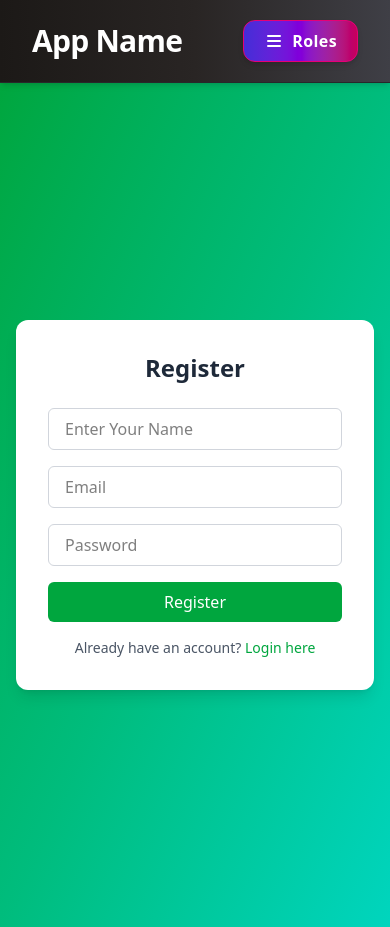
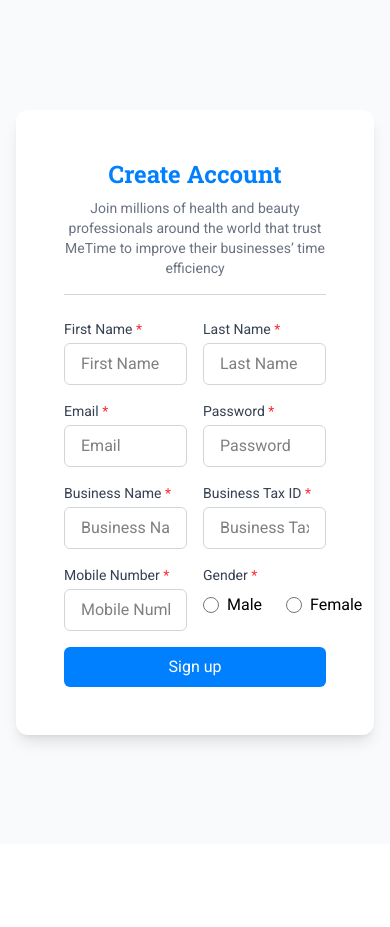
Before and after one commit to DukesSonii/authentication-next-js, a Next.js app: page /account/register in a window 390 px wide. After the commit the page ends 844 px from the top, so only its background shows below. Built offline with nearby package versions, Linux system fonts and the light colour scheme.

Commit message:
css variables added, user login and register page UI

```diff
--- a/src/app/globals.css
+++ b/src/app/globals.css
@@ -1,14 +1,14 @@
-
-/* src/styles/globals.css */
-
 @tailwind base;
 @tailwind components;
 @tailwind utilities;
 @import "tailwindcss";
 
-/* :root {
+ :root {
   --background: #ffffff;
   --foreground: #171717;
+  --button-bg: #0080FF;
+  --button-hover-bg: #0275e9;
+  --button-text: #ffffff;
 }
 
 @theme inline {
@@ -24,9 +24,12 @@
     --foreground: #ededed;
   }
 }
+/* src/app/globals.css */
 
 body {
-  background: var(--background);
-  color: var(--foreground);
-  font-family: Arial, Helvetica, sans-serif;
-} */
+  font-family: 'Roboto', sans-serif;
+}
+
+.roboto-slab {
+  font-family: 'Roboto Slab', serif;
+}
--- a/src/pages/_app.js
+++ b/src/pages/_app.js
@@ -2,10 +2,17 @@
 
 import '../app/globals.css';
 import { SessionProvider } from 'next-auth/react';
+import Head from 'next/head';
 
 export default function App({ Component, pageProps }) {
   return (
     <SessionProvider session={pageProps.session}>
+      <Head>
+         <link
+          href="https://fonts.googleapis.com/css2?family=Roboto:wght@400;500;700&family=Roboto+Slab:wght@400;500;700&display=swap"
+          rel="stylesheet"
+        />
+      </Head>
       <Component {...pageProps} />
     </SessionProvider>
   );
--- a/src/pages/account/login.js
+++ b/src/pages/account/login.js
@@ -5,10 +5,10 @@
 import { FcGoogle } from "react-icons/fc";
 import { signIn } from 'next-auth/react';
 import { FaFacebook } from "react-icons/fa6";
-import { FaGithub } from "react-icons/fa";
 import { useSession } from 'next-auth/react';
 import Navbar from '../navbar';
 import { ROUTES } from '@/lib/route';
+import { FaApple, FaEnvelope, FaLock, FaEye, FaEyeSlash } from "react-icons/fa";
 
 export default function Login() {
   const [email, setEmail] = useState('');
@@ -16,6 +16,7 @@
   const [password, setPassword] = useState('');
   const [error, setError] = useState('');
   const [loading, setLoading] = useState(false);
+  const [showPassword, setShowPassword] = useState(false);
   const router = useRouter();
 
   useEffect(() => {
@@ -23,7 +24,6 @@
       router.replace('/user-dashboard');
     }
   }, [status]);
-
 
   const handleLogin = async () => {
     setError('');
@@ -63,45 +63,72 @@
 
   return (
     <>
-      <Navbar />
-      <div className="min-h-screen flex items-center justify-center bg-gradient-to-br from-purple-700 via-indigo-600 to-blue-500 px-4">
-        <div className="bg-white shadow-lg rounded-xl p-8 w-full max-w-md animate-fadeIn">
-          <h2 className="text-2xl font-bold mb-6 text-center text-gray-800">Login</h2>
+      <div className="min-h-screen flex items-center justify-center px-4 bg-gray-50">
+        <div className="bg-white shadow-lg w-full max-w-5xl p-4 flex animate-fadeIn">
+          {/* Left Section: Login Form */}
+          <div className="w-full md:w-1/2 p-8 flex flex-col items-center">
+            <h2 className="roboto-slab text-2xl font-bold mb-2 text-[var(--button-bg)] text-center">Login</h2>
+            <p className="text-sm text-gray-500 mb-4 text-center">
+              Join millions of health and beauty professionals around the world that trust MeTime to improve their businesses’ time efficiency
+            </p>
+            <div className="w-full border-t border-gray-300 mb-6"></div>
 
+            <div className="w-full mb-4 relative">
+              <label className="text-sm text-gray-700 mb-1 block">
+                Email <span className="text-red-500">*</span>
+              </label>
+              <div className="relative">
+                <FaEnvelope className="absolute left-3 top-1/2 transform -translate-y-1/2 text-gray-400" size={16} />
                 <input
                   placeholder="Email"
                   type="email"
                   onChange={(e) => setEmail(e.target.value)}
-            className="w-full mb-4 px-4 py-2 border border-gray-300 rounded-md focus:outline-none focus:ring-2 focus:ring-indigo-400"
+                  className="w-full pl-10 pr-4 py-2 border border-gray-300 rounded-md focus:outline-none focus:ring-2 focus:ring-blue-400"
                 />
+              </div>
+            </div>
+
+            <div className="w-full mb-4 relative">
+              <label className="text-sm text-gray-700 mb-1 block">
+                Password <span className="text-red-500">*</span>
+              </label>
+              <div className="relative">
+                <FaLock className="absolute left-3 top-1/2 transform -translate-y-1/2 text-gray-400" size={16} />
                 <input
                   placeholder="Password"
-            type="password"
+                  type={showPassword ? "text" : "password"}
                   onChange={(e) => setPassword(e.target.value)}
-            className="w-full mb-4 px-4 py-2 border border-gray-300 rounded-md focus:outline-none focus:ring-2 focus:ring-indigo-400"
+                  className="w-full pl-10 pr-12 py-2 border border-gray-300 rounded-md focus:outline-none focus:ring-2 focus:ring-blue-400"
                 />
+                <button
+                  onClick={() => setShowPassword(!showPassword)}
+                  className="absolute right-3 top-1/2 transform -translate-y-1/2 text-gray-400 hover:text-gray-600"
+                >
+                  {showPassword ? <FaEyeSlash size={16} /> : <FaEye size={16} />}
+                </button>
+              </div>
+            </div>
 
-          {error && <p className="text-red-500 text-sm mb-4">{error}</p>}
+            {error && <p className="text-red-500 text-sm mb-4 text-center">{error}</p>}
 
             <button
               onClick={handleLogin}
               disabled={loading}
-            className={`w-full bg-indigo-600 text-white py-2 rounded-md transition duration-200 ${
-              loading ? 'opacity-50 cursor-not-allowed' : 'hover:bg-indigo-700 cursor-pointer'
+              className={`w-full bg-[var(--button-bg)] text-[var(--button-text)] py-2 rounded-md transition duration-200 ${
+                loading ? 'opacity-50 cursor-not-allowed' : 'hover:bg-[var(--button-hover-bg)] cursor-pointer'
               }`}
             >
               {loading ? 'Logging in...' : 'Login'}
             </button>
 
-          {/* Divider */}
-          <div className="flex items-center my-6">
+            {/* Divider with Text */}
+            <div className="flex items-center my-6 w-full">
               <div className="flex-grow h-px bg-gray-300"></div>
-            <span className="mx-4 text-gray-500 text-sm font-medium">or continue with</span>
+              <span className="mx-4  text-sm font-medium">Other Login</span>
               <div className="flex-grow h-px bg-gray-300"></div>
             </div>
 
-          {/* Social Buttons */}
-          <div className="flex items-center justify-between gap-4">
+            <div className="flex items-center justify-around gap-4 w-full">
               <button
                 onClick={() =>
                   signIn('google', {
@@ -109,10 +136,21 @@
                     callbackUrl: '/user-dashboard',
                   })
                 }
-              className="w-full text-sm flex items-center justify-center bg-white border border-gray-300 text-gray-800 py-2 rounded-md transition duration-200 hover:shadow-md cursor-pointer"
+                className="w-12 h-12 flex items-center justify-center rounded-full bg-white border border-gray-300 shadow-md hover:shadow-lg transition duration-200"
               >
-              <span className="mr-2">Google</span>
-              <FcGoogle size={17} />
+                <FcGoogle size={24} />
+              </button>
+
+              <button
+                onClick={() =>
+                  signIn('apple', {
+                    prompt: 'select_account',
+                    callbackUrl: '/user-dashboard',
+                  })
+                }
+                className="w-12 h-12 flex items-center justify-center rounded-full bg-white border border-gray-300 shadow-md hover:shadow-lg transition duration-200"
+              >
+                <FaApple size={22} />
               </button>
 
               <button
@@ -122,35 +160,28 @@
                     callbackUrl: '/user-dashboard',
                   })
                 }
-              className="w-full flex text-sm items-center justify-center bg-[#1877F2] text-white py-2 rounded-md transition duration-200 hover:bg-[#055dcd] shadow-md cursor-pointer"
+                className="w-12 h-12 flex items-center justify-center rounded-full bg-white border border-gray-300 shadow-md hover:shadow-lg transition duration-200"
               >
-              <span className="mr-2">Facebook</span>
-              <FaFacebook size={17} />
+                <FaFacebook size={22} color="#1877F2" />
               </button>
             </div>
 
+          </div>
+
+          {/* Right Section: Image and Text */}
+          <div className="hidden md:flex md:w-1/2 rounded-r-xl p-8 flex-col justify-end items-center bg-cover bg-center" style={{ backgroundImage: "url('/images/user-login-bg.svg')" }}>
+            <div className="text-white text-center mb-4">
+              <h3 className="text-xl font-bold mb-2">Automate Appointments.</h3>
+              <h3 className="text-xl font-bold">Earn More.</h3>
+              <p className="text-sm mt-2">Manage Your Staff.</p>
+            </div>
             <button
-            onClick={() =>
-              signIn('github', {
-                prompt: 'select_account',
-                callbackUrl: '/user-dashboard',
-              })
-            }
-            className="flex text-sm items-center justify-center bg-[#252424] text-white px-4 py-2 rounded-md transition duration-200 hover:bg-[black] shadow-md cursor-pointer mt-4 w-full"
+              onClick={() => router.push(ROUTES.USER_REGISTER)}
+              className="w-full bg-[var(--button-bg)] text-[var(--button-text)] py-2 rounded-md transition duration-200 hover:bg-[var(--button-hover-bg)] cursor-pointer"
             >
-            <span className="mr-2">GitHub</span>
-            <FaGithub size={17} />
+              Sign up
             </button>
-
-          <p className="mt-4 text-center text-sm text-gray-600">
-            Don't have an account? &nbsp;
-            <span
-              onClick={() => router.push(ROUTES.USER_REGISTER)}
-              className="text-indigo-600 font-medium hover:underline cursor-pointer"
-            >
-              Register here
-            </span>
-          </p>
+          </div>
         </div>
       </div>
     </>
--- a/src/pages/account/register.js
+++ b/src/pages/account/register.js
@@ -3,6 +3,7 @@
 import { useState } from 'react';
 import { useRouter } from 'next/navigation';
 import Navbar from '../navbar';
+import { ROUTES } from '@/lib/route';
 
 export default function Register() {
   const [email, setEmail] = useState('');
@@ -10,7 +11,8 @@
   const [error, setError] = useState('');
   const [success, setSuccess] = useState('');
   const [loading, setLoading] = useState(false);
-  const[name,setName] = useState('');
+  const [name, setName] = useState('');
+  const [gender, setGender] = useState('');
   const router = useRouter();
 
   const handleRegister = async () => {
@@ -42,7 +44,6 @@
       const data = await res.json();
 
       if (res.ok) {
-        // Token already set in HTTP-only cookie (no need to store manually)
         router.replace('/user-dashboard');
       } else {
         setError(data.error || 'Registration failed.');
@@ -54,49 +55,159 @@
     }
   };
 
-
   return (
     <>
-      <Navbar />
-      <div className="min-h-screen flex items-center justify-center bg-gradient-to-br from-green-600 via-emerald-500 to-teal-400 px-4">
-        <div className="bg-white shadow-lg rounded-xl p-8 w-full max-w-md animate-fadeIn">
-          <h2 className="text-2xl font-bold mb-6 text-center text-gray-800">Register</h2>
+      <div className="min-h-screen flex items-center justify-center px-4 bg-gray-50">
+        <div className="bg-white shadow-lg rounded-xl w-full max-w-5xl p-4 flex animate-fadeIn">
+          {/* Left Section: Image and Text */}
+          <div className="hidden md:flex md:w-[40%] rounded-l-xl p-8 flex-col justify-end items-center bg-cover bg-center" style={{ backgroundImage: "url('/images/user-bg-signup.svg')" }}>
+            <h3 className="text-2xl font-bold text-white text-center mb-4">
+              Start Taking Appointments and Payments.
+            </h3>
+            <button
+              onClick={() => router.push(ROUTES.USER_LOGIN)}
+              className="w-full bg-[var(--button-bg)] text-[var(--button-text)] py-2 rounded-md transition duration-200 hover:bg-[var(--button-hover-bg)] cursor-pointer"
+            >
+              Login
+            </button>
+          </div>
 
-          <input placeholder='Enter Your Name' value={name} onChange={(e) => setName(e.target.value)} className="w-full mb-4 px-4 py-2 border border-gray-300 rounded-md focus:outline-none focus:ring-2 focus:ring-green-400" />
+          {/* Right Section: Registration Form */}
+          <div className="w-full md:w-[60%] p-8 flex flex-col items-center">
+            <h2 className="roboto-slab text-2xl font-bold mb-2 text-center text-[var(--button-bg)]">Create Account</h2>
+            <p className="text-sm text-gray-500 mb-4 text-center">
+              Join millions of health and beauty professionals around the world that trust MeTime to improve their businesses’ time efficiency
+            </p>
+            <div className="w-full border-t border-gray-300 mb-6"></div>
+
+            <div className="grid grid-cols-2 gap-4 mb-4 w-full">
+              <div>
+                <label className="text-sm text-gray-700 mb-1 block">
+                  First Name <span className="text-red-500">*</span>
+                </label>
+                <input
+                  placeholder="First Name"
+                  value={name}
+                  onChange={(e) => setName(e.target.value)}
+                  className="w-full px-4 py-2 border border-gray-300 rounded-md focus:outline-none focus:ring-2 focus:ring-blue-400"
+                />
+              </div>
+              <div>
+                <label className="text-sm text-gray-700 mb-1 block">
+                  Last Name <span className="text-red-500">*</span>
+                </label>
+                <input
+                  placeholder="Last Name"
+                  type="text"
+                  className="w-full px-4 py-2 border border-gray-300 rounded-md focus:outline-none focus:ring-2 focus:ring-blue-400"
+                />
+              </div>
+            </div>
+
+            <div className="grid grid-cols-2 gap-4 mb-4 w-full">
+              <div>
+                <label className="text-sm text-gray-700 mb-1 block">
+                  Email <span className="text-red-500">*</span>
+                </label>
                 <input
                   placeholder="Email"
                   type="email"
                   onChange={(e) => setEmail(e.target.value)}
-            className="w-full mb-4 px-4 py-2 border border-gray-300 rounded-md focus:outline-none focus:ring-2 focus:ring-green-400"
+                  className="w-full px-4 py-2 border border-gray-300 rounded-md focus:outline-none focus:ring-2 focus:ring-blue-400"
                 />
+              </div>
+              <div>
+                <label className="text-sm text-gray-700 mb-1 block">
+                  Password <span className="text-red-500">*</span>
+                </label>
                 <input
                   placeholder="Password"
                   type="password"
                   onChange={(e) => setPassword(e.target.value)}
-            className="w-full mb-4 px-4 py-2 border border-gray-300 rounded-md focus:outline-none focus:ring-2 focus:ring-green-400"
+                  className="w-full px-4 py-2 border border-gray-300 rounded-md focus:outline-none focus:ring-2 focus:ring-blue-400"
                 />
+              </div>
+            </div>
 
-          {error && <p className="text-red-500 text-sm mb-4">{error}</p>}
-          {success && <p className="text-green-600 text-sm mb-4">{success}</p>}
+            <div className="grid grid-cols-2 gap-4 mb-4 w-full">
+              <div>
+                <label className="text-sm text-gray-700 mb-1 block">
+                  Business Name <span className="text-red-500">*</span>
+                </label>
+                <input
+                  placeholder="Business Name"
+                  type="text"
+                  className="w-full px-4 py-2 border border-gray-300 rounded-md focus:outline-none focus:ring-2 focus:ring-blue-400"
+                />
+              </div>
+              <div>
+                <label className="text-sm text-gray-700 mb-1 block">
+                  Business Tax ID <span className="text-red-500">*</span>
+                </label>
+                <input
+                  placeholder="Business Tax ID"
+                  type="text"
+                  className="w-full px-4 py-2 border border-gray-300 rounded-md focus:outline-none focus:ring-2 focus:ring-blue-400"
+                />
+              </div>
+            </div>
+
+            <div className="grid grid-cols-2 gap-4 mb-4 w-full">
+              <div>
+                <label className="text-sm text-gray-700 mb-1 block">
+                  Mobile Number <span className="text-red-500">*</span>
+                </label>
+                <input
+                  placeholder="Mobile Number"
+                  type="text"
+                  className="w-full px-4 py-2 border border-gray-300 rounded-md focus:outline-none focus:ring-2 focus:ring-blue-400"
+                />
+              </div>
+              <div>
+                <label className="text-sm text-gray-700 mb-1 block">
+                  Gender <span className="text-red-500">*</span>
+                </label>
+                <div className="flex items-center space-x-6 mt-2">
+                  <label className="inline-flex items-center space-x-2">
+                    <input
+                      type="radio"
+                      name="gender"
+                      value="male"
+                      checked={gender === 'male'}
+                      onChange={(e) => setGender(e.target.value)}
+                      className="form-radio text-blue-600 h-4 w-4"
+                    />
+                    <span>Male</span>
+                  </label>
+                  <label className="inline-flex items-center space-x-2">
+                    <input
+                      type="radio"
+                      name="gender"
+                      value="female"
+                      checked={gender === 'female'}
+                      onChange={(e) => setGender(e.target.value)}
+                      className="form-radio text-blue-600 h-4 w-4"
+                    />
+                    <span>Female</span>
+                  </label>
+                </div>
+              </div>
+
+            </div>
+
+            {error && <p className="text-red-500 text-sm mb-4 text-center">{error}</p>}
+            {success && <p className="text-green-600 text-sm mb-4 text-center">{success}</p>}
 
             <button
               onClick={handleRegister}
               disabled={loading}
-            className={`w-full bg-green-600 text-white py-2 rounded-md transition duration-200 ${
-              loading ? 'opacity-50 cursor-not-allowed' : 'hover:bg-green-700 cursor-pointer'
+              className={`w-full bg-[var(--button-bg)] text-[var(--button-text)] py-2 rounded-md transition duration-200 ${
+                loading ? 'opacity-50 cursor-not-allowed' : 'hover:bg-[var(--button-hover-bg)] cursor-pointer'
               }`}
             >
-            {loading ? 'Registering...' : 'Register'}
+              {loading ? 'Registering...' : 'Sign up'}
             </button>
-          <p className="mt-4 text-center text-sm text-gray-600">
-            Already have an account?{' '}
-            <span
-              onClick={() => router.push('/User/login')}
-              className="text-green-600 font-medium hover:underline cursor-pointer"
-            >
-              Login here
-            </span>
-          </p>
+          </div>
         </div>
       </div>
     </>
```
Also changed, not shown: 2 other files (tests, documents, lock files or other folders). Lines whose indentation alone changed are shown as unchanged.
